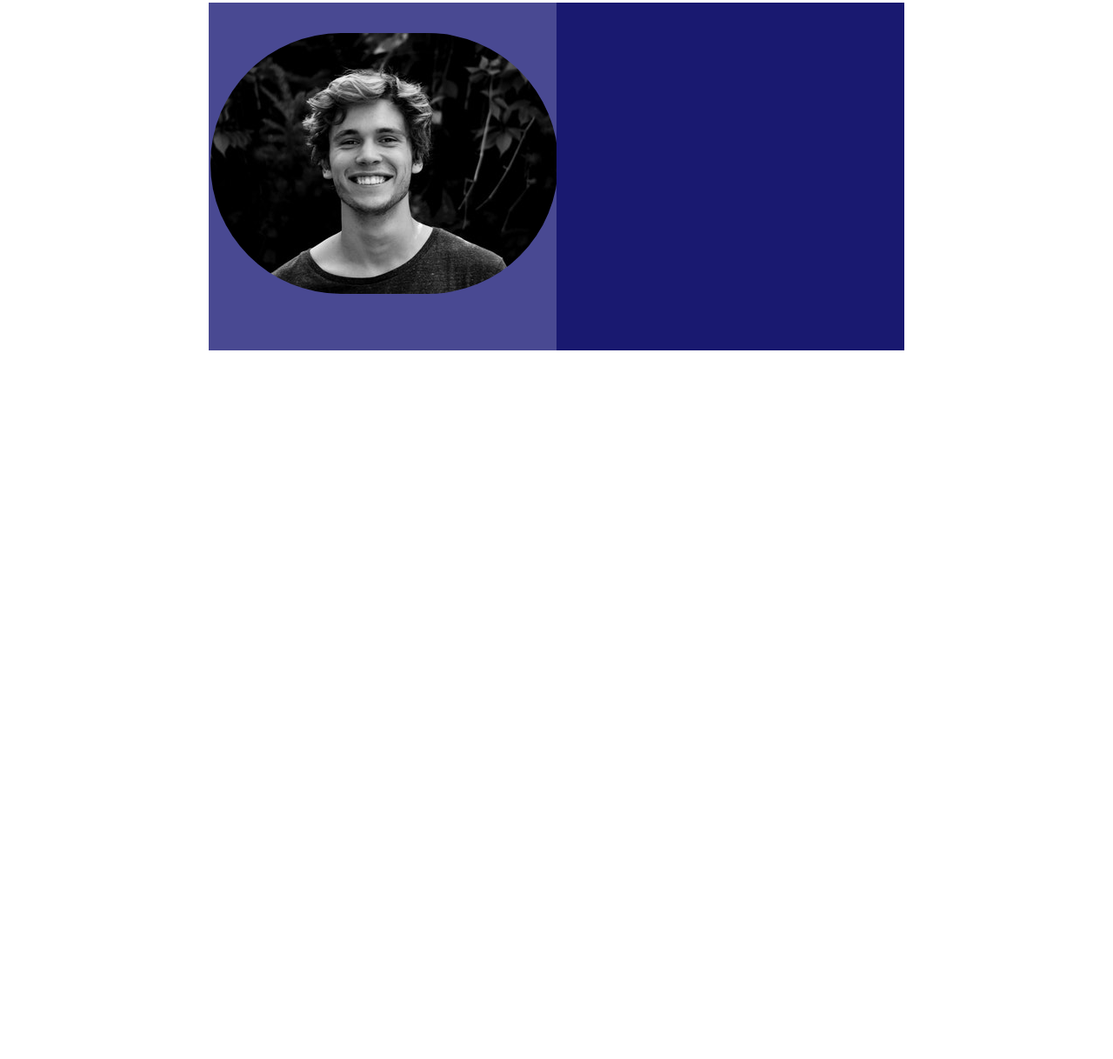
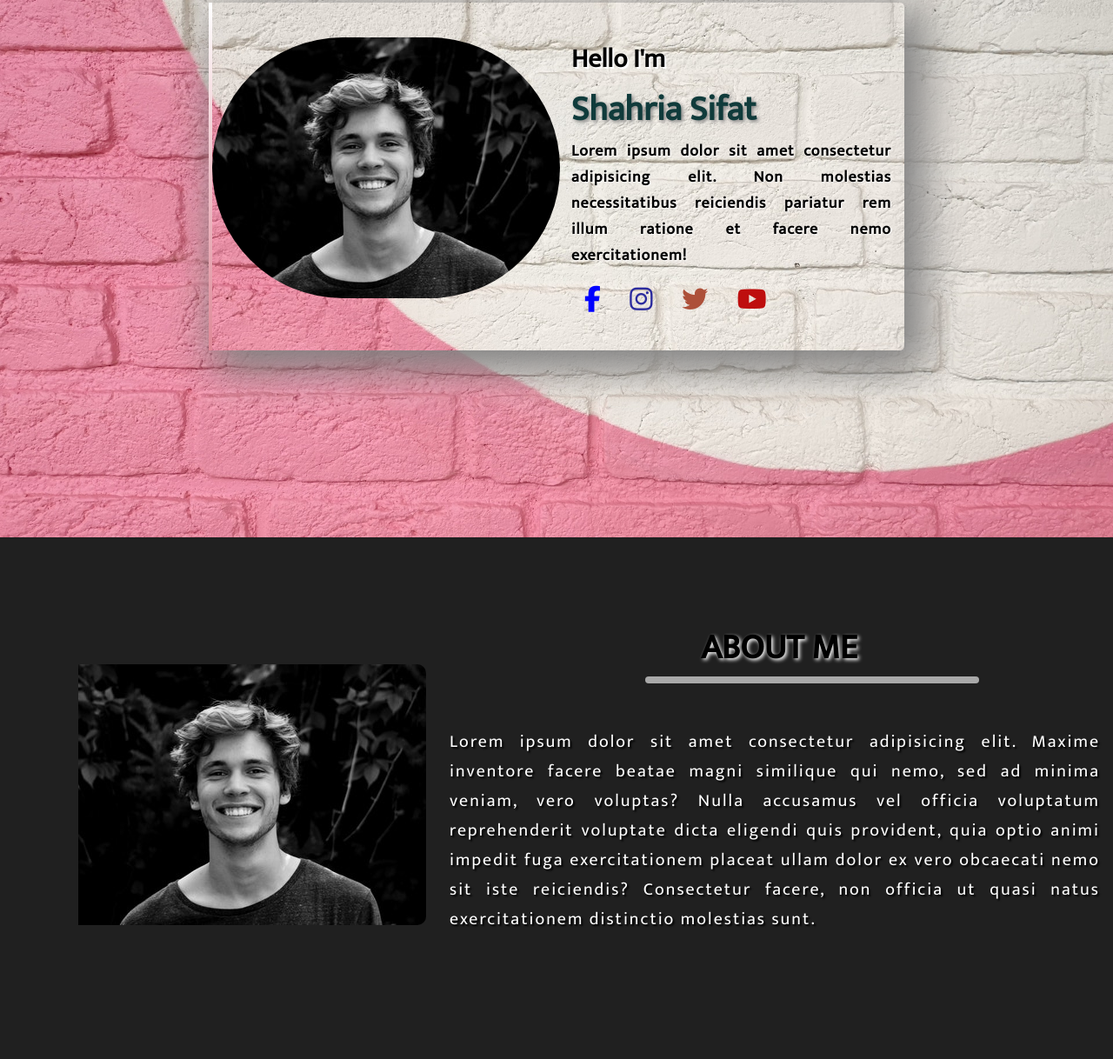
Before and after one commit to md-sifath/Practice-profile, a plain HTML site: page index.html in a window 1280 px wide. Shown: the part 182-1400 px from the top of the page at 87% size. Before the commit the page ends 800 px from the top, so only its background shows below. Drawn offline with Linux system fonts and the light colour scheme.

Commit message:
About page complete

```diff
--- a/index.html
+++ b/index.html
@@ -6,30 +6,60 @@
     <meta http-equiv="X-UA-Compatible" content="IE=edge">
     <meta name="viewport" content="width=device-width, initial-scale=1.0">
     <title>Profile-Share</title>
+    <script src="https://kit.fontawesome.com/5e4e22611c.js" crossorigin="anonymous"></script>
     <link rel="preconnect" href="https://fonts.googleapis.com">
     <link rel="preconnect" href="https://fonts.gstatic.com" crossorigin>
     <link href="https://fonts.googleapis.com/css2?family=Mukta&display=swap" rel="stylesheet">
     <link rel="stylesheet" href="style.css">
 </head>
+
 <body>
+<!--Fisrt Page Start-->
+    <section class="first_page">
 
-    <section class="first_page">
         <navbar>
             <a href="#">About</a>
             <a href="#">Skill</a>
             <a href="#">Exprience</a>
             <a href="#">Contact</a>
         </navbar>
+
         <div class="summry">
             <div class="show1">
                 <img src="images/profilepic.jpg" alt="profile Pic">
             </div>
             <div class="show2">
-
+                <h3>Hello I'm</h3>
+                <h1>Shahria Sifat</h1>
+                <p>Lorem ipsum dolor sit amet consectetur adipisicing elit. Non molestias necessitatibus reiciendis
+                    pariatur rem illum ratione et facere nemo exercitationem!</p>
+                <div class="social_logo">
+                    <a class ="f"href="https://www.facebook.com/" target="_blank"><i class="fab fa-facebook-f"></i></a>
+                    <a class="ff"href="https://www.instagram.com/" target="_blank"><i class="fab fa-instagram"></i></a>
+                    <a class="fff"href="https://twitter.com/" target="_blank"> <i class="fab fa-twitter"></i></a>
+                    <a class="ff1"href="https://www.youtube.com/" target="_blank"><i class="fab fa-youtube"></i></a>
+                </div>
             </div>
         </div>
     </section>
 
 
+<!--==============irst page ENd=====================-->
+
+<!--=========================About section Start=====================-->
+    <section class="about_me">
+
+        <div class="image">
+            <img src="images/profilepic.jpg" alt="">
+        </div>
+        <div class="text_part">
+            <h1>ABOUT ME</h1>
+            <hr>
+            <p>Lorem ipsum dolor sit amet consectetur adipisicing elit. Maxime inventore facere beatae magni similique qui nemo, sed ad minima veniam, vero voluptas? Nulla accusamus vel officia voluptatum reprehenderit voluptate dicta eligendi quis provident, quia optio animi impedit fuga exercitationem placeat ullam dolor ex vero obcaecati nemo sit iste reiciendis? Consectetur facere, non officia ut quasi natus exercitationem distinctio molestias sunt.</p>
+        </div>
+
+    </section>
+
 </body>
+
 </html>
--- a/style.css
+++ b/style.css
@@ -7,8 +7,15 @@
 body{
     font-family: 'Mukta', sans-serif;
 }
+
+/*First page style start*/
+.first_page{
+    height: 100vh;
+    background-image: url(images/bg.jpg);
+    background-repeat: no-repeat;
+    background-size: cover;
+}
 navbar{
-    background-color: rgba(112, 106, 106, 0.493);
     display: inline-block;
     height: 40px;
     width: 100%;
@@ -20,32 +27,121 @@ navbar{
 navbar a{
     text-decoration: none;
     font-size: 20px;
-    color: white;
-}
-navbar a:hover{
     color: black;
+    box-shadow: 5px 5px 40px gray;
+    font-weight: 600;
+    padding-left: 10px;
+    padding-right: 10px;
 }
 .summry{
     width: 800px;
     height: 400px;
-    background-color: mediumpurple;
     margin: 0 auto;
     margin-top: 130px;
     display: flex;
     position: relative;
+    box-shadow: 15px 15px 50px 10px gray;
+    border-radius: 5px;
+    border-left: 4px solid;
+    border-image: linear-gradient(white,rgb(223, 135, 150));
+    border-image-slice: 1;
 }
 .show1{
     width: 50%;
-    background-color: rgb(73, 73, 146);
+}
+.show1 img{
+    position: absolute;
+    border-radius: 350px;
+    top:40px;
+
 }
 .show2{
     position: relative;
     width: 50%;
-    background-color: midnightblue;
+    padding-top: 40px;
+    padding-left: 15px;
+    padding-right: 15px;
 }
-.show1 img{
-    position: absolute;
-    border-radius: 350px;
-    top:35px;
-    left: 2px;
+.show2 h1{
+    font-size: 40px;
+    color: rgb(16, 59, 59);
+    text-shadow:2px 2px 4px gray
 }
+.show2 h3{
+    font-size: 30px;
+    text-shadow: 2px 2px white;
+}
+.show2 p{
+    font-size: 18px;
+    font-weight: 600;
+    text-align: justify;
+    letter-spacing: 1px;
+    text-shadow: 1px 1px 2px white;
+}
+.social_logo{
+    margin-top: 5px;
+}
+.social_logo i{
+    font-size: 30px;
+    padding: 15px;
+}
+.f i{
+    color: blue;
+}
+.ff i{
+    color: rgb(43, 43, 158);
+}
+.fff i{
+    color: rgb(173, 80, 57);
+}
+.ff1 i{
+    color: rgb(190, 14, 14);
+}
+
+/* ===============First page style end====================  */
+
+.about_me{
+    background-image: linear-gradient(0,0,0,0.5);
+    background-size: cover;
+    display:flex;
+    width: 100%;
+    height: 600px;
+    align-items: center;
+    background-color:#0a0a0ae8;
+}
+.image{
+    width: 40%;
+}
+.image img{
+    margin-left: 40px;
+    padding-left: 50px;
+    border-radius: 10px;
+}
+.text_part{
+    width: 60%;
+}
+.text_part h1{
+    text-align: center;
+    font-size: 40px;
+    text-shadow: 2px 2px 4px white;
+}
+hr{
+    height: 8px;
+    background-color:darkgray;
+    border-style: none;
+    width: 50%;
+    margin-bottom: 50px;
+    margin-left:230px;
+    border-radius: 5px;
+}
+.text_part p{
+    font-size: 20px;
+    padding-left: 5px;
+    padding-right: 15px;
+    text-align: justify;
+    margin-bottom: 50px;
+    font-weight: 500;
+    letter-spacing: 2px;
+    color: white;
+    text-shadow: 2px 2px 2px black;
+}
```
Also changed, not shown: images/aboutbg.jpg (added), images/bg.jpg (added), images/pexels-ann-h-3147624.jpg (added).
